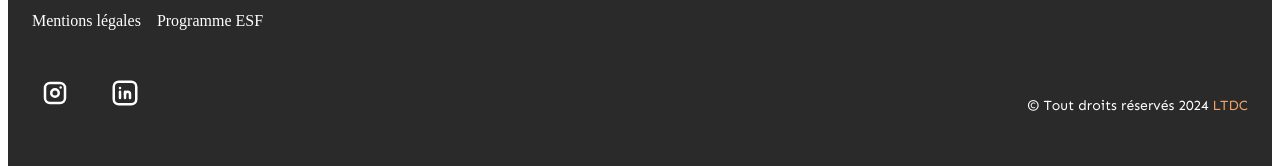
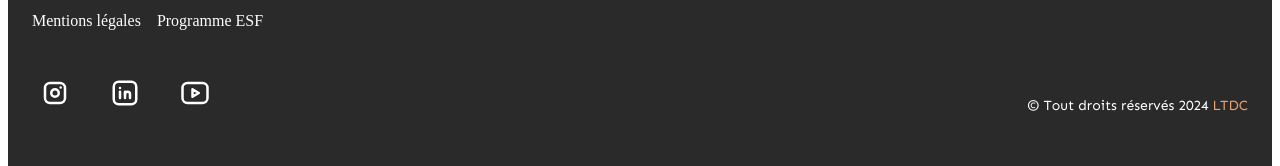
Before and after one commit to josias-koffi/ltdc_website, a Next.js app: page / in a window 1280 px wide. Shown: the part 3140-3306 px from the top of the page. Built offline with nearby package versions, Linux system fonts and the light colour scheme.

Commit message:
Ajout youtube footer

```diff
--- a/components/footer/SocialLinks.tsx
+++ b/components/footer/SocialLinks.tsx
@@ -1,6 +1,10 @@
 import React from "react";
 import { Box, IconButton } from "@mui/material";
-import { IconBrandInstagram, IconBrandLinkedin } from "@tabler/icons-react";
+import {
+  IconBrandInstagram,
+  IconBrandLinkedin,
+  IconBrandYoutube,
+} from "@tabler/icons-react";
 
 const SocialLinks = ({
   preset = true,
@@ -35,6 +39,13 @@ const SocialLinks = ({
         target="_blank"
       >
         <IconBrandLinkedin color="white" size={30} />
+      </IconButton>
+      <IconButton
+        href={"https://www.youtube.com/@AssociationLTDC"}
+        aria-label="youtube"
+        target="_blank"
+      >
+        <IconBrandYoutube color="white" size={30} />
       </IconButton>
     </Box>
   ) : (
```
